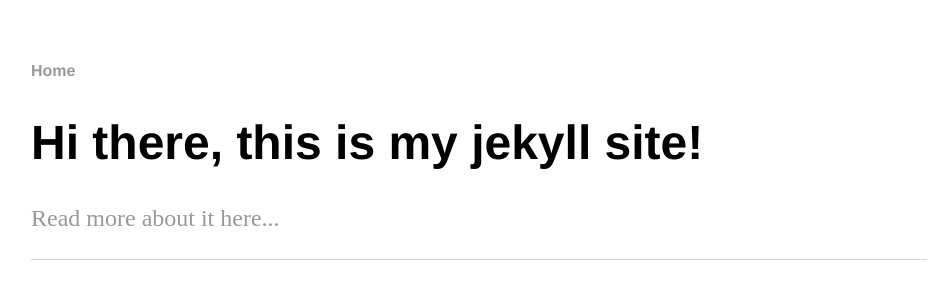
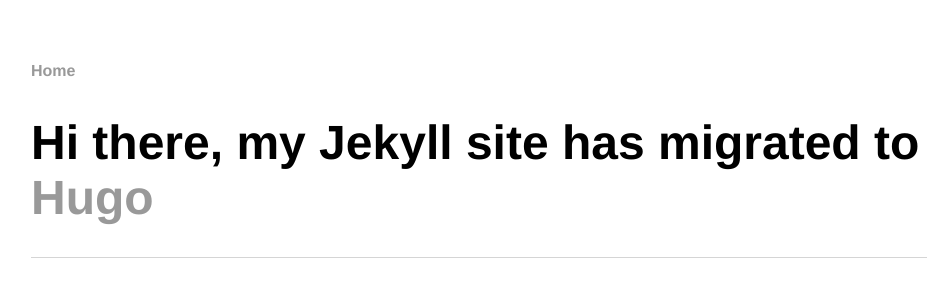
Before and after one commit to kevbarroga/kevbarroga.github.io, a Jekyll site: the page built from index.html, in a window 1280 px wide. Shown: the top 300 px of the page, without its empty margins (161-1110 px from the left). Built offline with Jekyll 4.4.1, drawn with Linux system fonts in a browser that asks for light colours.

Commit message:
Update index.html

```diff
--- a/index.html
+++ b/index.html
@@ -1,8 +1,7 @@
 ---
 layout: default
-title: Oneebtn
+title: barro.ga
 ---
 <div class="blurb">
-  <h1>Hi there, this is my jekyll site!</h1>
-  <p><a href="/about">Read more about it here...</a></p>
+  <h1>Hi there, my Jekyll site has migrated to <a href="https://kevinbarroga.me">Hugo</a></h1>
 </div><!-- /.blurb -->
```
